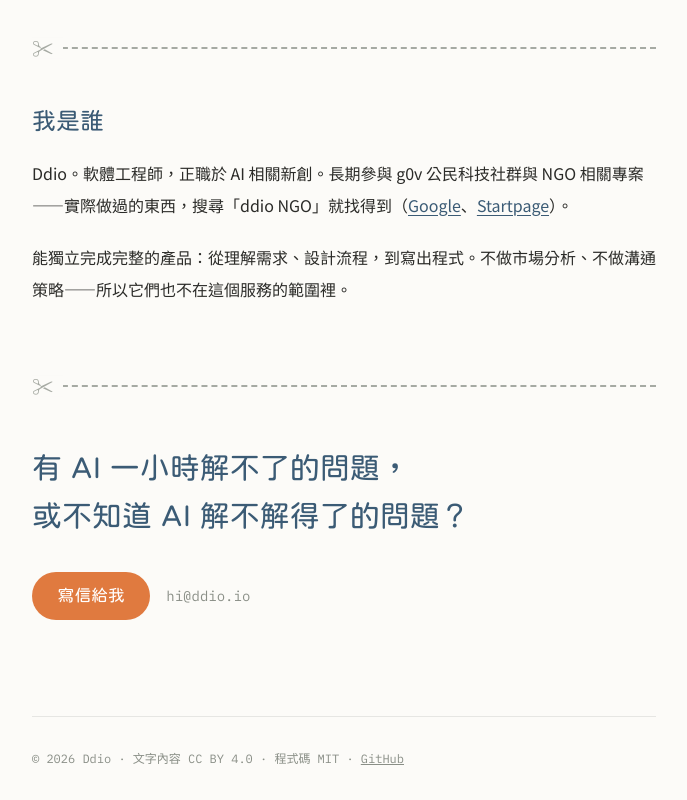
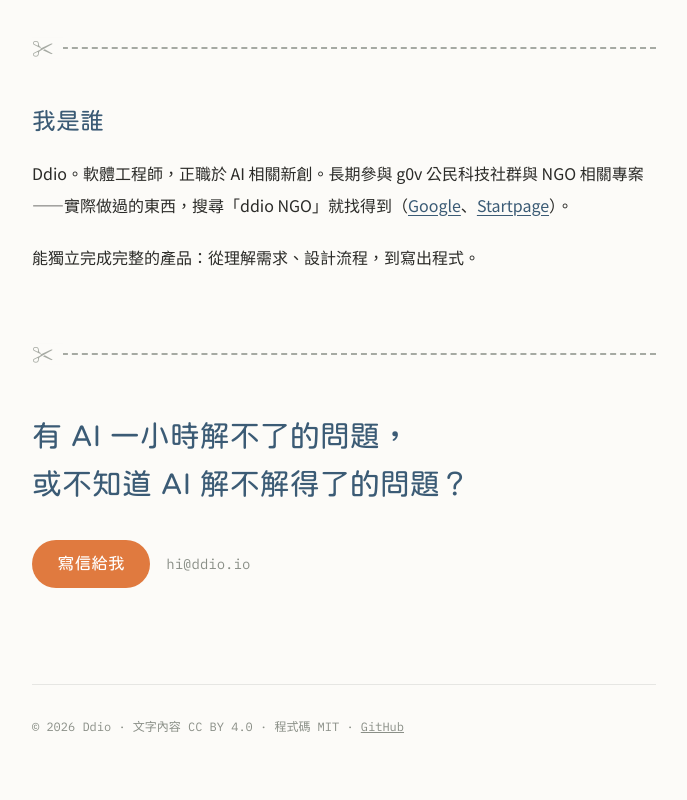
Before and after one commit to ddio/8h-probe, a website: page index.html in a window 1280 px wide. Shown: the part 3547-4347 px from the top of the page, without its empty margins (296-983 px from the left). After the commit the page ends 4315 px from the top, so only its background shows below. Drawn offline with Linux system fonts and the light colour scheme.

Commit message:
fix(site): drop redundant scope sentence from bio
The exclusions already live in the 不做什麼 section.

Co-Authored-By: Claude Fable 5 <noreply@anthropic.com>

```diff
--- a/index.html
+++ b/index.html
@@ -140,7 +140,7 @@
       <div class="cutline mb-14" aria-hidden="true"></div>
       <h2 class="font-display text-2xl text-steel">我是誰</h2>
       <p class="mt-5 leading-loose">Ddio。軟體工程師，正職於 AI 相關新創。長期參與 g0v 公民科技社群與 NGO 相關專案——實際做過的東西，搜尋「ddio NGO」就找得到（<a class="link-steel" href="https://www.google.com/search?q=ddio+NGO">Google</a>、<a class="link-steel" href="https://www.startpage.com/sp/search?query=ddio+NGO">Startpage</a>）。</p>
-      <p class="mt-5 leading-loose">能獨立完成完整的產品：從理解需求、設計流程，到寫出程式。不做市場分析、不做溝通策略——所以它們也不在這個服務的範圍裡。</p>
+      <p class="mt-5 leading-loose">能獨立完成完整的產品：從理解需求、設計流程，到寫出程式。</p>
     </section>
 
     <!-- 10. 結尾 CTA -->
```
Also changed, not shown: assets/fonts/jf-openhuninn-subset.woff2.
